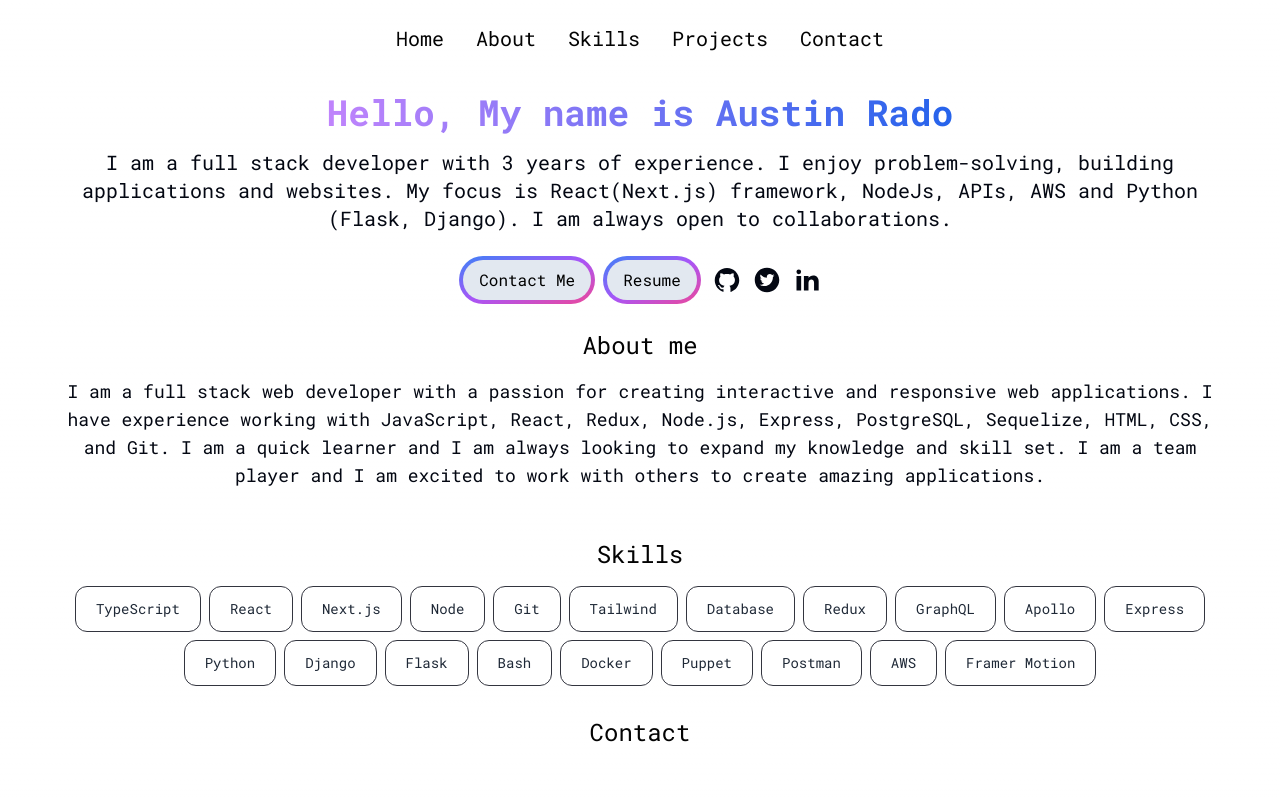
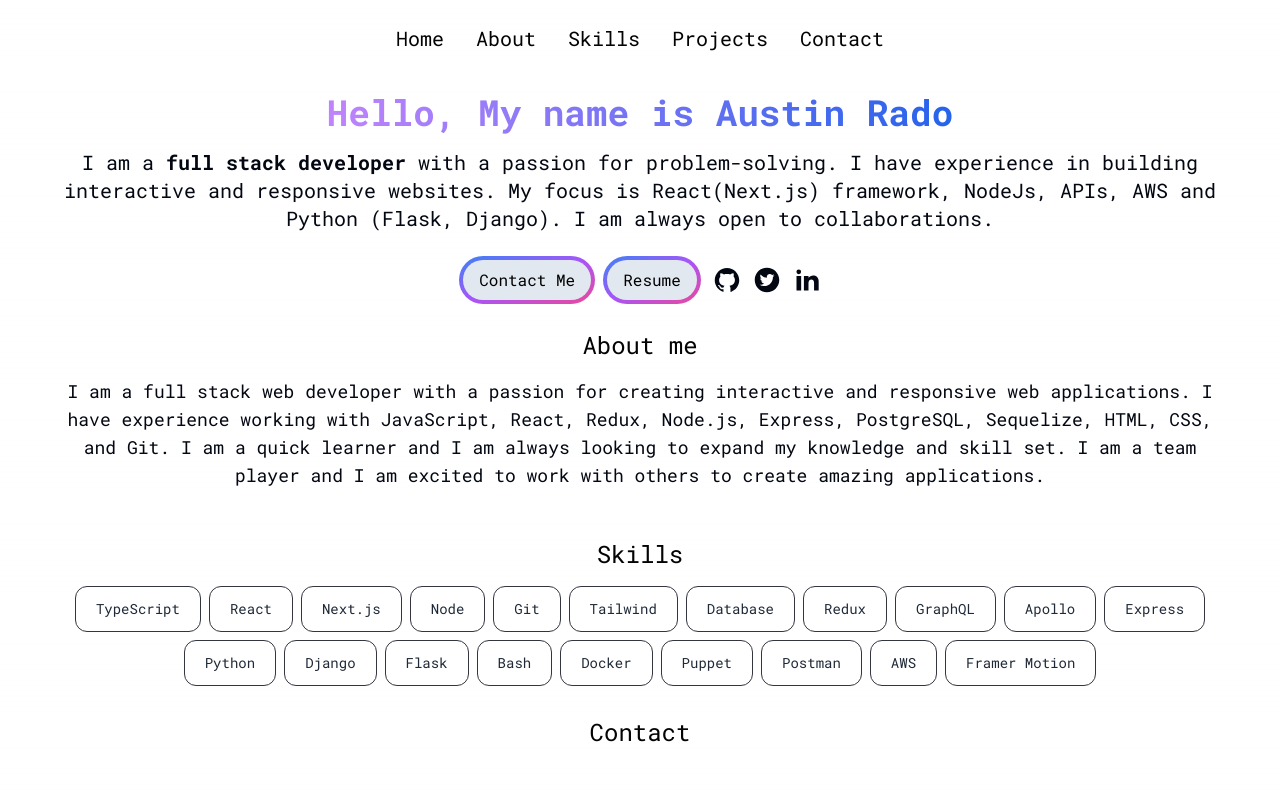
Before and after one commit to AustinRado/portfolio, a Next.js app: page / in a window 1280 px wide. Shown: the top 798 px of the page. Built offline with nearby package versions, Linux system fonts and the light colour scheme.

Commit message:
changed hero

```diff
--- a/app/components/HeroSection.jsx
+++ b/app/components/HeroSection.jsx
@@ -15,7 +15,7 @@ const HeroSection = () => {
               <br/>
             </h1>
             <p className='text-sm sm:text-lg mb-6 lg:text-xl text-center'>
-              I am a <span>full stack developer</span> with 3 years of experience. I enjoy problem-solving, building applications and websites. My focus is React(Next.js) framework, NodeJs, APIs, AWS and Python (Flask, Django). I am always open to collaborations.
+              I am a <span className='font-bold'>full stack developer</span> with a passion for problem-solving. I have experience in building interactive and responsive websites. My focus is React(Next.js) framework, NodeJs, APIs, AWS and Python (Flask, Django). I am always open to collaborations.
             </p>
             <div className='text-center flex flex-row flex-wrap items-baseline justify-center gap-3'>
                 <div>
```
